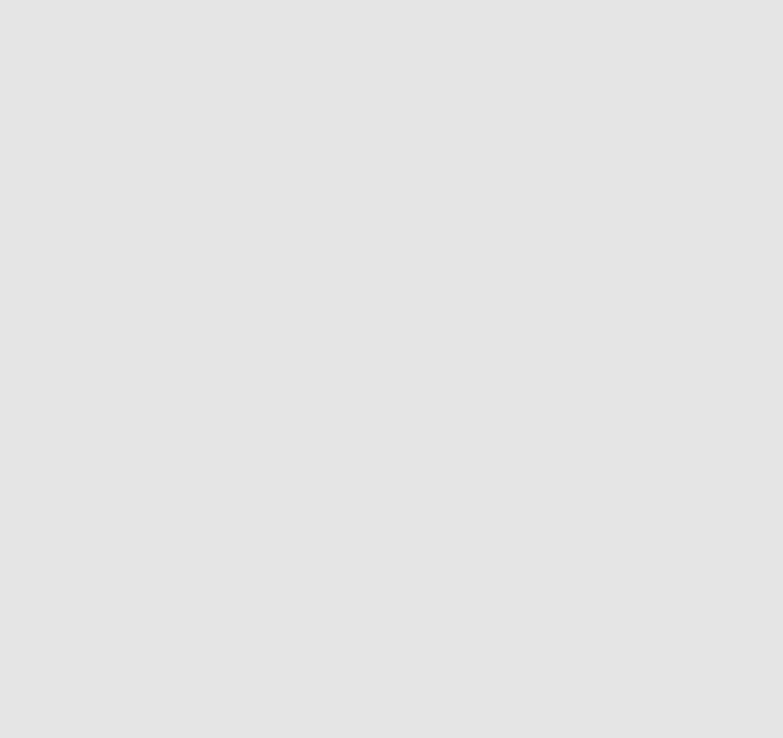
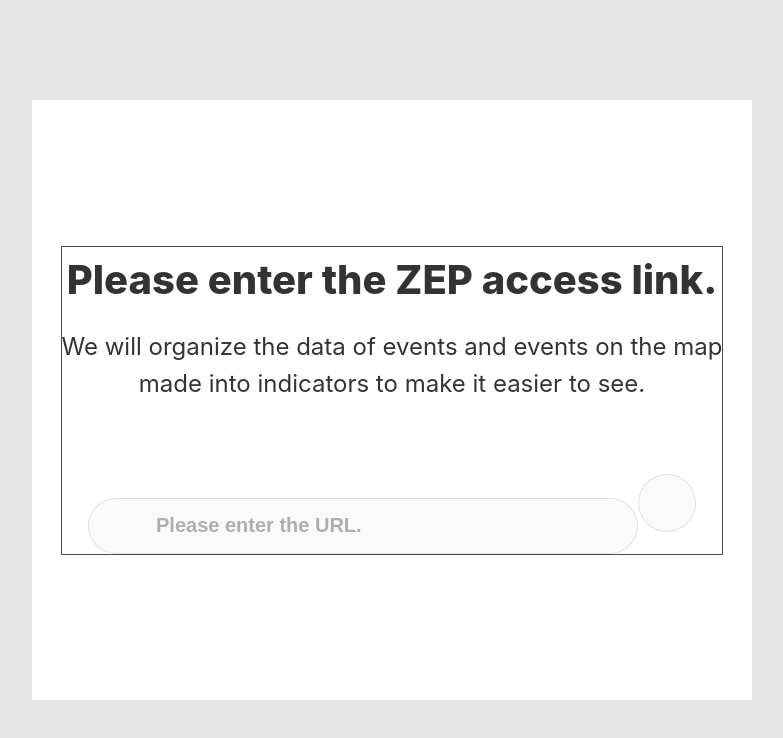
Before and after one commit to dev-owen/tonightspark-frontend, a React (Create React App) app: page /enter in a window 1280 px wide. Before the commit this address had no page. Shown: the top 738 px of the page, without its empty margins (248-1031 px from the left). Built offline with nearby package versions, Linux system fonts and the light colour scheme; a web font is replaced by a local one.

Commit message:
라우트 수정

```diff
--- a/src/App.tsx
+++ b/src/App.tsx
@@ -1,13 +1,13 @@
 import React from 'react';
-import LandingPage from './components/LandingPage';
 import HomePage from './components/HomePage';
+import EnterPage from './components/EnterPage';
 import { Routes, Route } from 'react-router-dom';
 import styled from 'styled-components';
 function App() {
   return (
     <Routes>
+      <Route path="/enter" element={<EnterPage />} />
       <Route path="/" element={<HomePage />} />
-      <Route path="/landing" element={<LandingPage />} />
     </Routes>
   );
 }
--- /dev/null
+++ b/src/components/EnterPage/index.tsx
@@ -0,0 +1,26 @@
+import React from 'react';
+import * as $ from './style';
+
+const EnterPage = () => {
+  return (
+    <$.Wrapper>
+      <$.EnterCardContainer>
+        <div className="enterCardItem">
+          <p className="titleText">Please enter the ZEP access link.</p>
+          <p>We will organize the data of events and events on the map</p>
+          <p>made into indicators to make it easier to see.</p>
+          <div className="inputItem">
+            <input
+              className="enterInput"
+              type="text"
+              placeholder="Please enter the URL."
+            />
+            <span className="dot"></span>
+          </div>
+        </div>
+      </$.EnterCardContainer>
+    </$.Wrapper>
+  );
+};
+
+export default EnterPage;
--- a/src/components/HomePage/style.ts
+++ b/src/components/EnterPage/style.ts
@@ -12,7 +12,7 @@
   align-content: center;
 `;
 
-export const HomeCardContainer = styled.div`
+export const EnterCardContainer = styled.div`
   width: 720px;
   height: 600px;
   background-color: rgba(255, 255, 255, 1);
@@ -21,7 +21,7 @@
   justify-content: center;
   align-content: center;
 
-  .homeCardItem {
+  .enterCardItem {
     border: 1px solid rgba(0, 0, 0, 0.7);
     height: fit-content;
     margin: auto;
@@ -37,7 +37,7 @@
     }
 
     div.inputItem {
-      input.homeInput {
+      input.enterInput {
         margin-top: 92px;
         width: 550px;
         height: 56px;
--- a/src/components/HomePage/index.tsx
+++ b/src/components/HomePage/index.tsx
@@ -1,25 +1,24 @@
 import React from 'react';
-import * as $ from './style';
+import { useSetRecoilState } from 'recoil';
+import { creatorHashState } from '../../state/creatorHashState';
 
 const HomePage = () => {
+  const setCreatorHash = useSetRecoilState(creatorHashState);
+
+  const handleChange = (id: string, value: string) => {
+    switch (id) {
+      case 'creatorHash':
+        setCreatorHash(value);
+        break;
+      default:
+        break;
+    }
+  };
+
   return (
-    <$.Wrapper>
-      <$.HomeCardContainer>
-        <div className="homeCardItem">
-          <p className="titleText">Please enter the ZEP access link.</p>
-          <p>We will organize the data of events and events on the map</p>
-          <p>made into indicators to make it easier to see.</p>
-          <div className="inputItem">
-            <input
-              className="homeInput"
-              type="text"
-              placeholder="Please enter the URL."
-            />
-            <span className="dot"></span>
-          </div>
-        </div>
-      </$.HomeCardContainer>
-    </$.Wrapper>
+    <div>
+      <p>Hello Landing Page</p>
+    </div>
   );
 };
 
--- a/src/components/LandingPage/index.tsx
+++ /dev/null
@@ -1,25 +0,0 @@
-import React from 'react';
-import { useSetRecoilState } from 'recoil';
-import { creatorHashState } from '../../state/creatorHashState';
-
-const LandingPage = () => {
-  const setCreatorHash = useSetRecoilState(creatorHashState);
-
-  const handleChange = (id: string, value: string) => {
-    switch (id) {
-      case 'creatorHash':
-        setCreatorHash(value);
-        break;
-      default:
-        break;
-    }
-  };
-
-  return (
-    <div>
-      <p>Hello Landing Page</p>
-    </div>
-  );
-};
-
-export default LandingPage;
```
